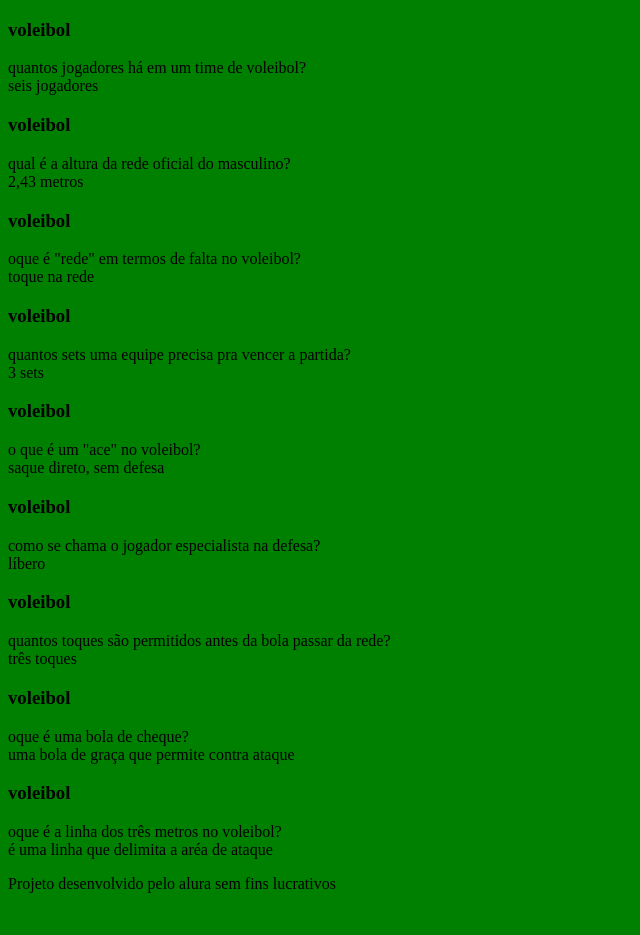
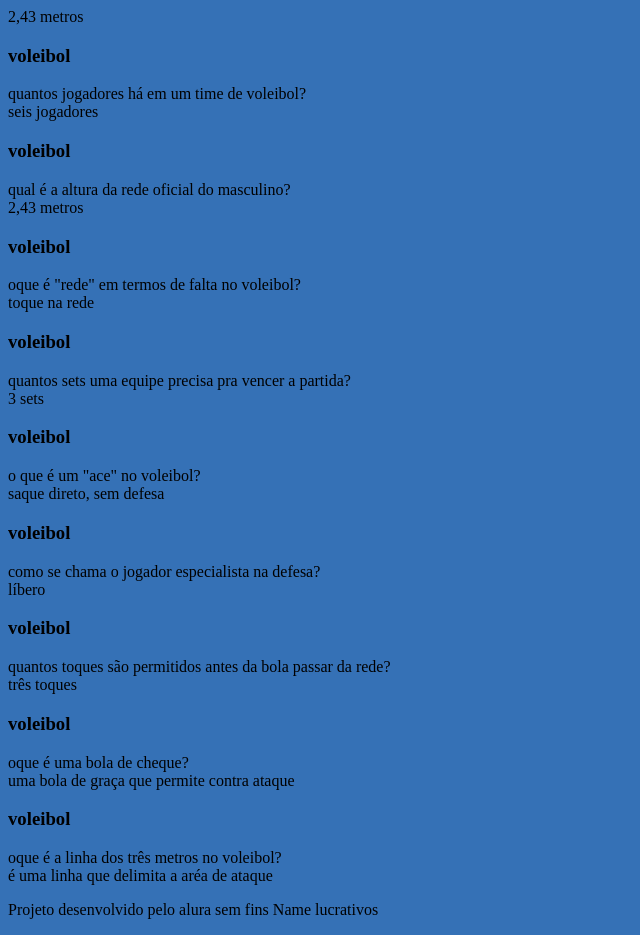
Before and after one commit to Felipelindao22/flashcard, a plain HTML site: page index.html in a window 1280 px wide. Shown: the whole page, without its empty margins (0-640 px from the left). Before the commit the page ends 909 px from the top, so only its background shows below. Drawn offline with Linux system fonts and the light colour scheme; files that its build step writes are made by us from their sources.

Commit message:
perguntas

```diff
--- /dev/null
+++ b/assets/style.css
@@ -0,0 +1,4 @@
+body{
+    background-color: rgb(53, 113, 182);
+    font-family:Bai Jamjuree
+}
--- a/index.html
+++ b/index.html
@@ -10,6 +10,11 @@
 
 <body>
     <main>
+        <div class="cartao__conteudo__resposta">
+            2,43 metros
+        </div>
+    </article>
+    <article class="cartao">
         <section id="container">
             <article class="cartao">
                 <h3>voleibol</h3>
@@ -96,7 +101,8 @@
         </section>
     </main>
     <footer>
-        <p>Projeto desenvolvido pelo alura sem fins lucrativos</p>
+        <p>Projeto desenvolvido pelo alura sem fins
+            Name lucrativos</p>
     </footer>
 </body>
 </html>
--- a/style.css
+++ /dev/null
@@ -1,4 +0,0 @@
-body{
-    background-color: green;
-    font-family:Bai Jamjuree
-}
```
